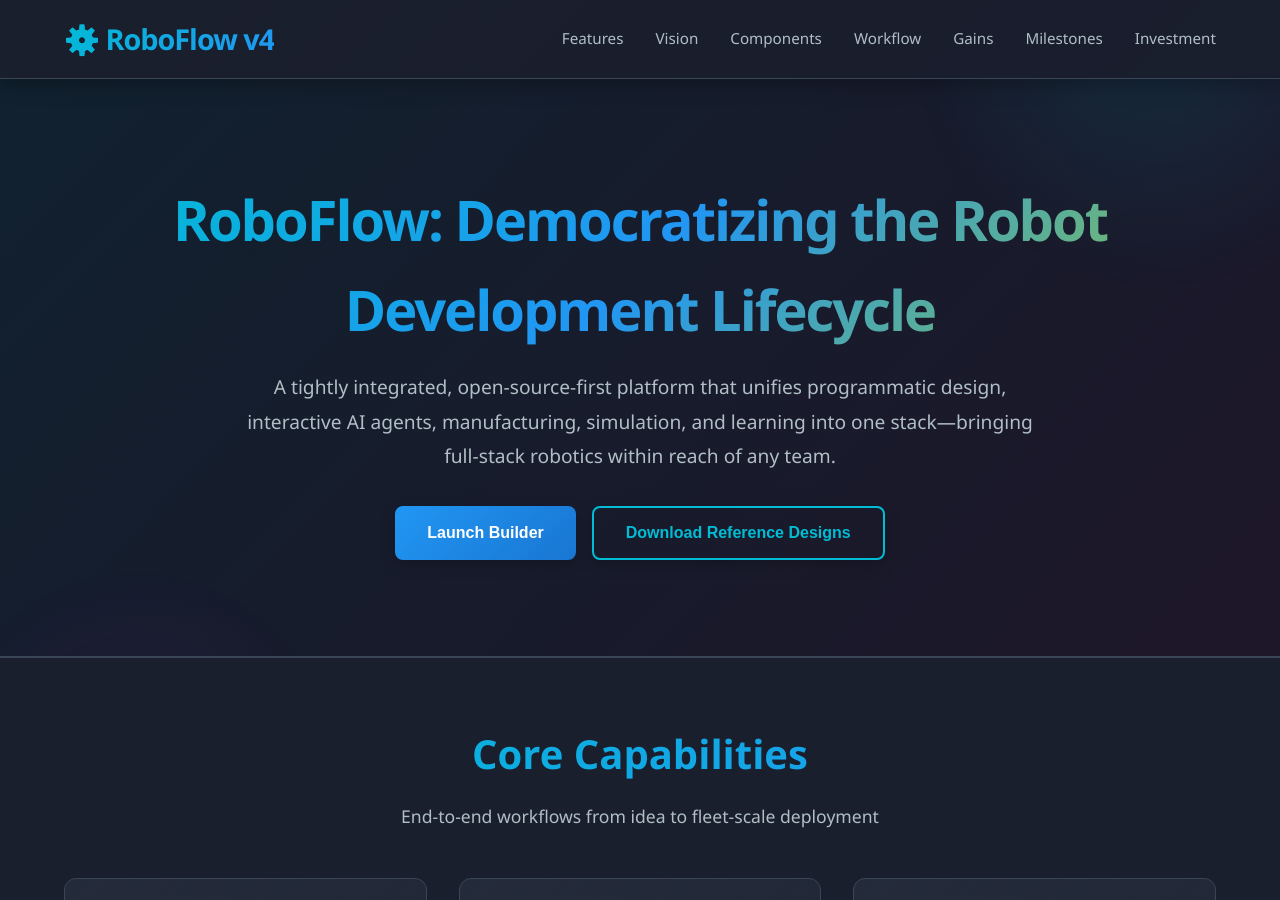
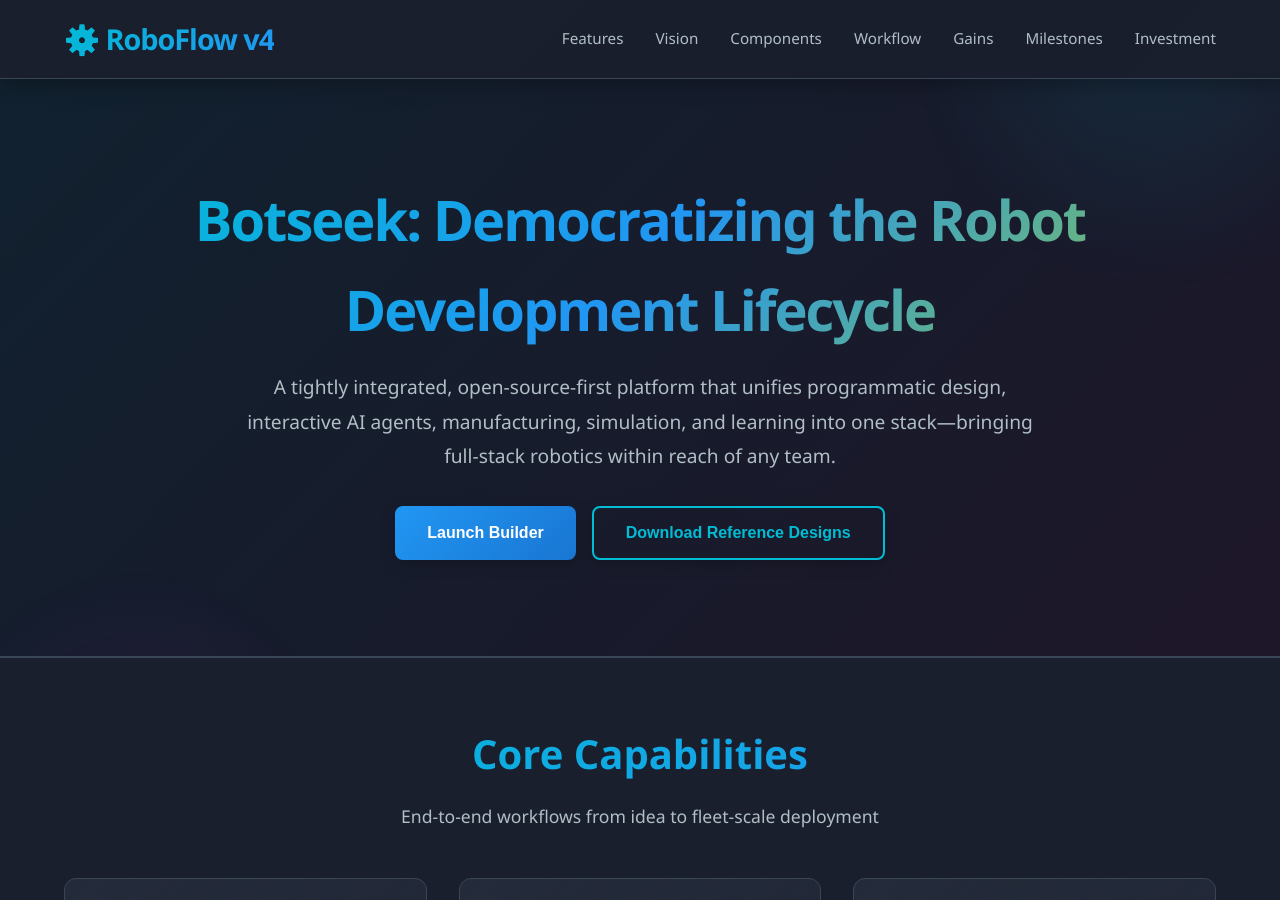
Before and after one commit to kartheekmedathati/kartheekmedathati.github.io, a Jekyll site: the page Handybot_future.html, which Jekyll copies as it is, in a window 1280 px wide and 900 px high. Built offline with Jekyll 4.4.1, drawn with Linux system fonts in a browser that asks for light colours.

Commit message:
Update hero section title from RoboFlow to Botseek

```diff
--- a/Handybot_future.html
+++ b/Handybot_future.html
@@ -1120,7 +1120,7 @@
     <section class="hero">
         <div class="container">
             <div class="hero-content">
-                <h1>RoboFlow: Democratizing the Robot Development Lifecycle</h1>
+                <h1>Botseek: Democratizing the Robot Development Lifecycle</h1>
                 <p>
                     A tightly integrated, open-source-first platform that unifies programmatic design, interactive AI agents,
                     manufacturing, simulation, and learning into one stack—bringing full-stack robotics within reach of any team.
```
